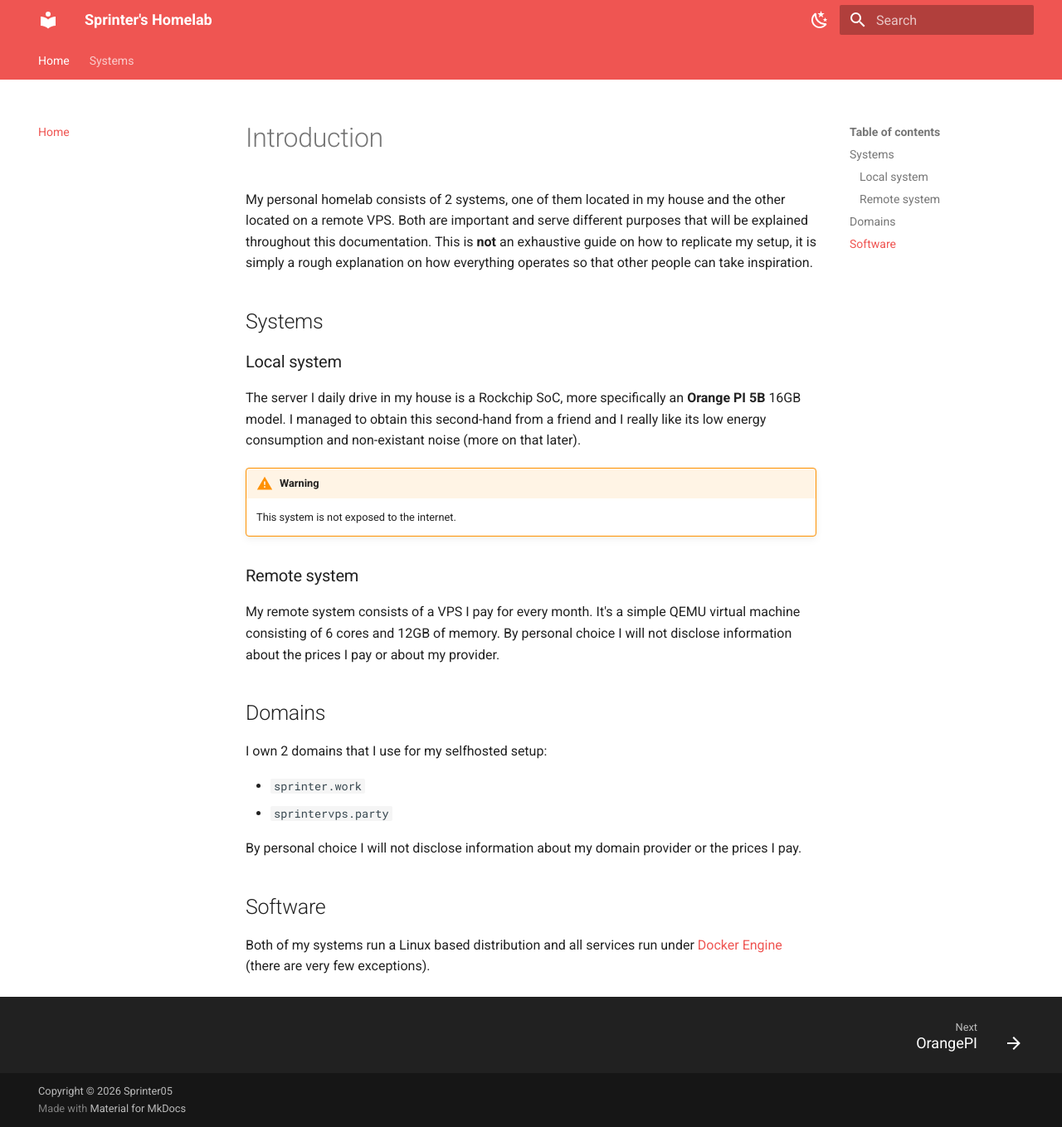
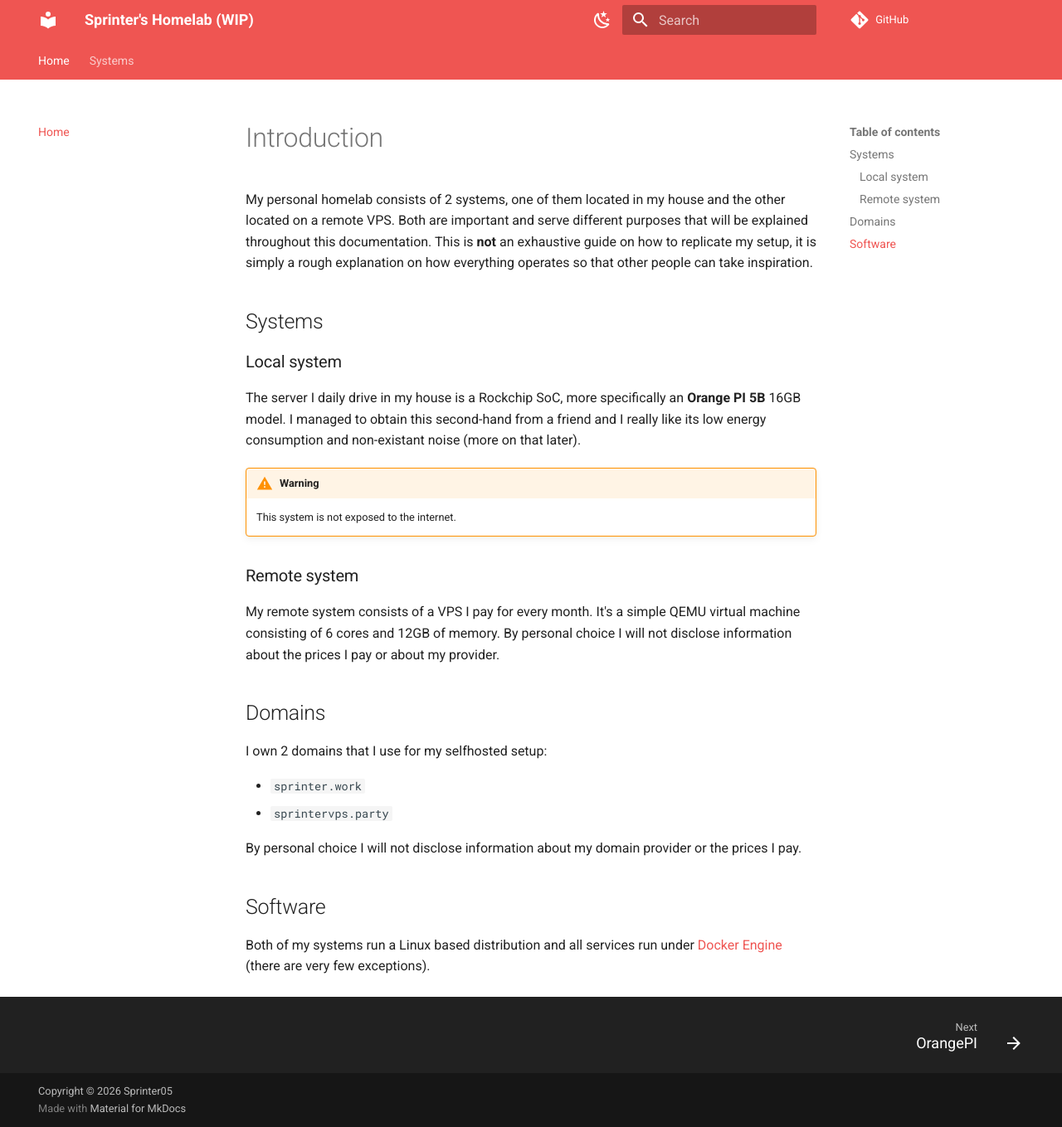
Before and after one commit to Sprinter05/homelab, an MkDocs documentation site: the page built from docs/index.md, in a window 1280 px wide and 1359 px high. Shown: the whole window at 83% size. Built offline with MkDocs 1.6.1 and Material for MkDocs 9.7.7, drawn with Linux system fonts in a browser that asks for light colours; comment, search, counter and statistics services are not loaded.

Commit message:
More information on the yaml

```diff
--- a/mkdocs.yml
+++ b/mkdocs.yml
@@ -1,5 +1,7 @@
-site_name: Sprinter's Homelab
+site_name: Sprinter's Homelab (WIP)
+site_url: https://www.sprinter.work/homelab
 site_author: Sprinter05
+repo_url: https://github.com/Sprinter05/homelab
 copyright: Copyright &copy; 2026 Sprinter05
 
 markdown_extensions:
@@ -8,7 +10,6 @@
   - pymdownx.details
   - pymdownx.inlinehilite
   - pymdownx.snippets
-  - pymdownx.superfences
   - meta
   - tables
   - toc:
@@ -19,6 +20,11 @@
       pygments_lang_class: true
   - pymdownx.tasklist:
       custom_checkbox: true
+  - pymdownx.superfences:
+      custom_fences:
+        - name: mermaid
+          class: mermaid
+          format: !!python/name:pymdownx.superfences.fence_code_format
 
 plugins:
   - search
@@ -28,6 +34,7 @@
 theme:
   name: material
   language: en
+  favicon: assets/icon.png
 
   features:
     - header.autohide
```
Also changed, not shown: docs/assets/icon.png (added).
